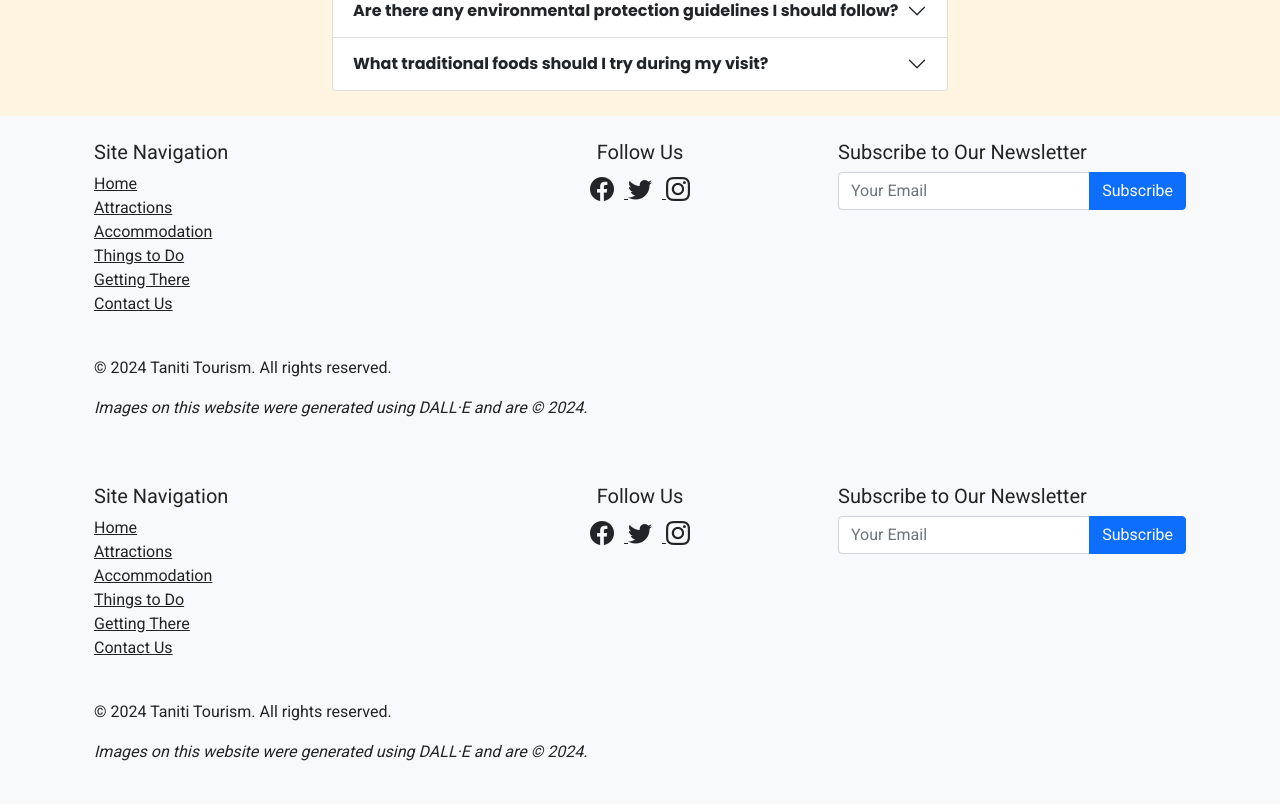
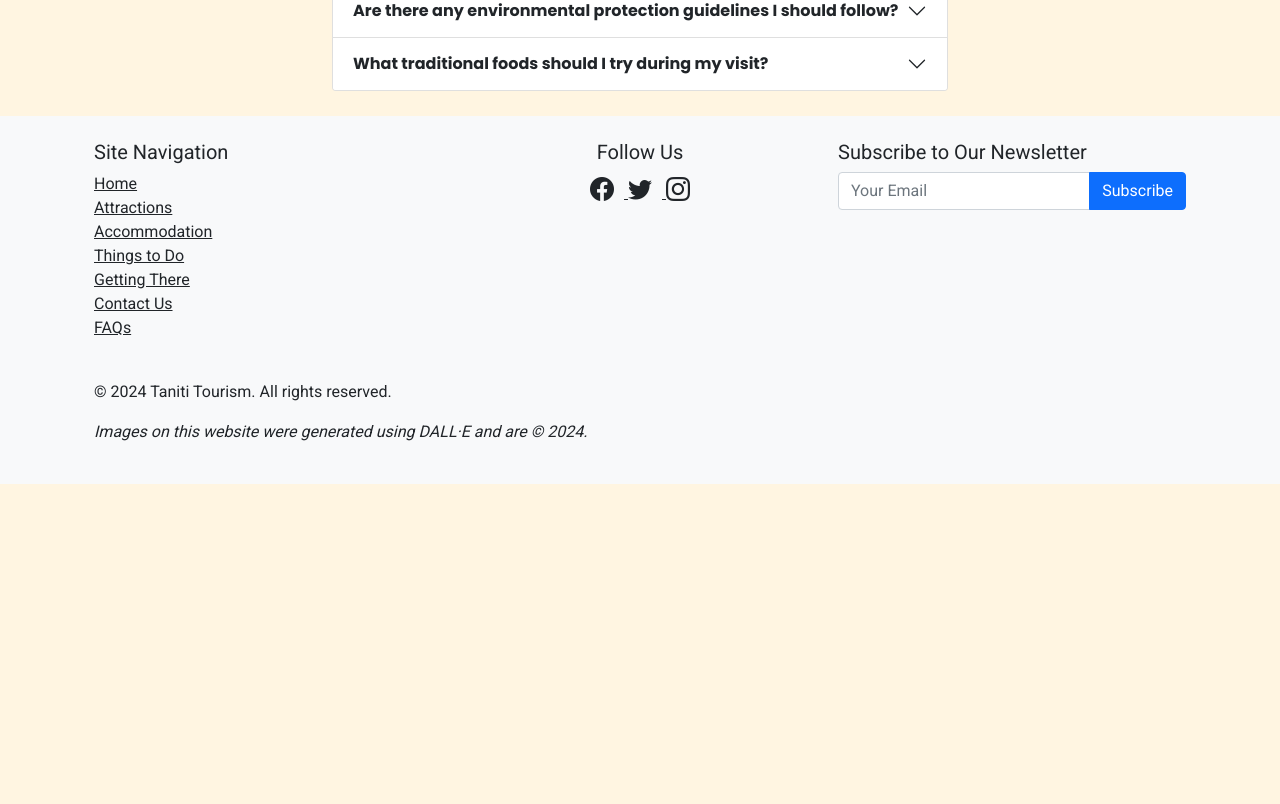
Before and after one commit to j-rutherford/D479-UX-Design, a plain HTML site: page contact-us.html in a window 1280 px wide. Shown: the part 1721-2525 px from the top of the page. After the commit the page ends 2205 px from the top, so only its background shows below. Drawn offline with nearby package versions, Linux system fonts and the light colour scheme.

Commit message:
updated footer to reflect FAQs section

```diff
--- a/contact-us.html
+++ b/contact-us.html
@@ -87,7 +87,7 @@
     </div>
 
     <!-- FAQ Section -->
-    <div class="container w-50">
+    <div class="container w-50" id="FAQ">
         <h2 class="mt-5">Frequently Asked Questions</h2>
         <div class="accordion" id="faqAccordion">
             <!-- FAQ 1 -->
@@ -253,6 +253,7 @@
                         <li><a href="things-to-do.html" class="text-dark">Things to Do</a></li>
                         <li><a href="getting-there.html" class="text-dark">Getting There</a></li>
                         <li><a href="contact-us.html" class="text-dark">Contact Us</a></li>
+                        <li><a href="contact-us.html#FAQ" class="text-dark">FAQs</a></li>
                     </ul>
                 </div>
 
@@ -297,62 +298,3 @@
 </body>
 
 </html>
-
-<!-- Footer -->
-<footer class="bg-light text-center text-lg-start">
-    <div class="container p-4">
-        <div class="row">
-            <!-- Sitemap -->
-            <div class="col-md-4">
-                <h5>Site Navigation</h5>
-                <ul class="list-unstyled">
-                    <li><a href="index.html" class="text-dark">Home</a></li>
-                    <li><a href="attractions.html" class="text-dark">Attractions</a></li>
-                    <li><a href="accommodation.html" class="text-dark">Accommodation</a></li>
-                    <li><a href="things-to-do.html" class="text-dark">Things to Do</a></li>
-                    <li><a href="getting-there.html" class="text-dark">Getting There</a></li>
-                    <li><a href="contact-us.html" class="text-dark">Contact Us</a></li>
-                </ul>
-            </div>
-
-            <!-- Social Media Links -->
-            <div class="col-md-4 text-center">
-                <h5>Follow Us</h5>
-                <a href="https://www.facebook.com" target="_blank" class="text-dark">
-                    <i class="bi bi-facebook" style="font-size: 1.5rem; margin-right: 10px;"></i>
-                </a>
-                <a href="https://www.twitter.com" target="_blank" class="text-dark">
-                    <i class="bi bi-twitter" style="font-size: 1.5rem; margin-right: 10px;"></i>
-                </a>
-                <a href="https://www.instagram.com" target="_blank" class="text-dark">
-                    <i class="bi bi-instagram" style="font-size: 1.5rem;"></i>
-                </a>
-            </div>
-            <!-- Newsletter Subscription -->
-            <div class="col-md-4">
-                <h5>Subscribe to Our Newsletter</h5>
-                <form action="#" method="post">
-                    <div class="input-group mb-3">
-                        <input type="email" class="form-control" placeholder="Your Email" aria-label="Recipient's email"
-                            aria-describedby="button-addon2" required>
-                        <button class="btn btn-primary" type="submit" id="button-addon2">Subscribe</button>
-                    </div>
-                </form>
-            </div>
-        </div>
-
-        <!-- Copyright and Image Citation -->
-        <div class="mt-4">
-            <p>&copy; 2024 Taniti Tourism. All rights reserved.</p>
-            <p><em>Images on this website were generated using DALL·E and are © 2024.</em></p>
-        </div>
-    </div>
-</footer>
-
-<!-- Bootstrap JS -->
-<script src="https://cdn.jsdelivr.net/npm/bootstrap@5.1.3/dist/js/bootstrap.bundle.min.js"></script>
-<!-- Bootstrap Icons -->
-<link rel="stylesheet" href="https://cdn.jsdelivr.net/npm/bootstrap-icons/font/bootstrap-icons.css">
-</body>
-
-</html>
```
Also changed, not shown: accommodation.html (+1 -0 lines), attractions.html (+1 -0 lines), getting-there.html (+7 -3 lines), index.html (+1 -0 lines).
